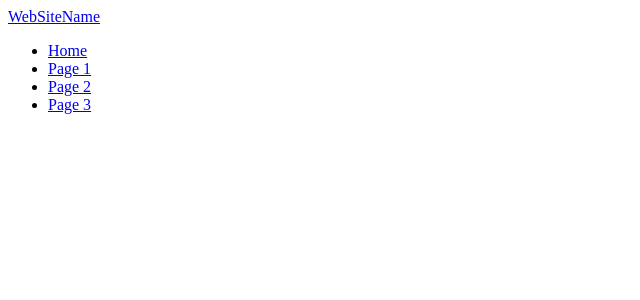
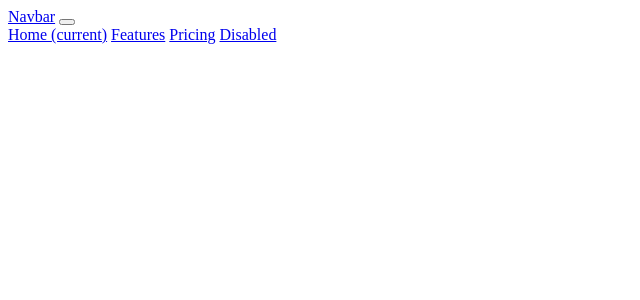
Before and after one commit to michael-creator/my-blog, a Python web app: template app/templates/navbar.html in a window 1280 px wide. Shown: the top 300 px of the page, without its empty margins (0-640 px from the left). Run offline with Jinja, Linux system fonts and the light colour scheme; the template is opened without the code that fills it, so the values that code supplies are empty.

Commit message:
modification of data inside the navbar and in the index template

```diff
--- a/app/templates/navbar.html
+++ b/app/templates/navbar.html
@@ -1,13 +1,14 @@
-<nav class="navbar navbar-inverse navbar-fixed-top">
-    <div class="container-fluid">
-      <div class="navbar-header">
-        <a class="navbar-brand" href="#">WebSiteName</a>
+<nav class="navbar navbar-expand-lg navbar-light bg-light">
+    <a class="navbar-brand" href="#">Navbar</a>
+    <button class="navbar-toggler" type="button" data-toggle="collapse" data-target="#navbarNavAltMarkup" aria-controls="navbarNavAltMarkup" aria-expanded="false" aria-label="Toggle navigation">
+      <span class="navbar-toggler-icon"></span>
+    </button>
+    <div class="collapse navbar-collapse" id="navbarNavAltMarkup">
+      <div class="navbar-nav">
+        <a class="nav-item nav-link active" href="#">Home <span class="sr-only">(current)</span></a>
+        <a class="nav-item nav-link" href="#">Features</a>
+        <a class="nav-item nav-link" href="#">Pricing</a>
+        <a class="nav-item nav-link disabled" href="#" tabindex="-1" aria-disabled="true">Disabled</a>
       </div>
-      <ul class="nav navbar-nav">
-        <li class="active"><a href="#">Home</a></li>
-        <li><a href="#">Page 1</a></li>
-        <li><a href="#">Page 2</a></li>
-        <li><a href="#">Page 3</a></li>
-      </ul>
     </div>
   </nav>
```
Also changed, not shown: app/templates/index.html (+5 -11 lines).
